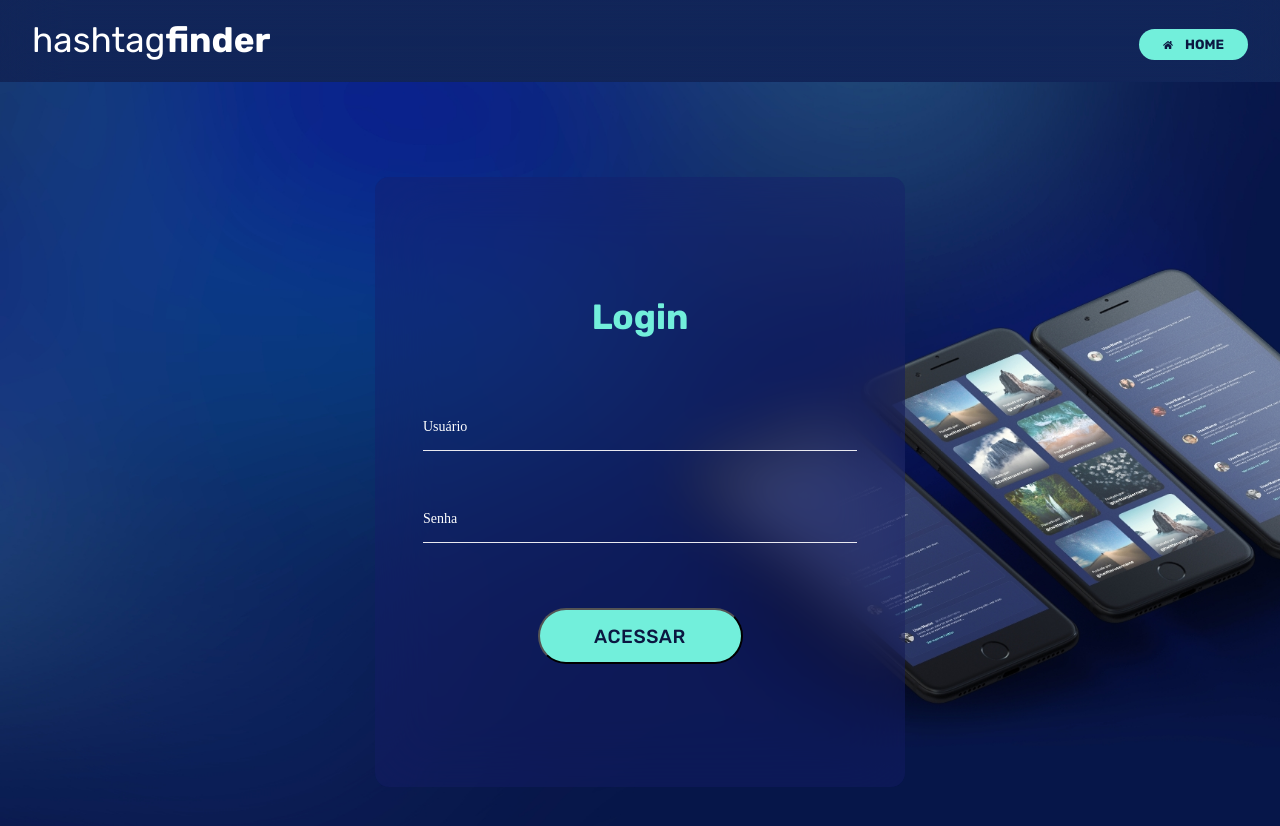
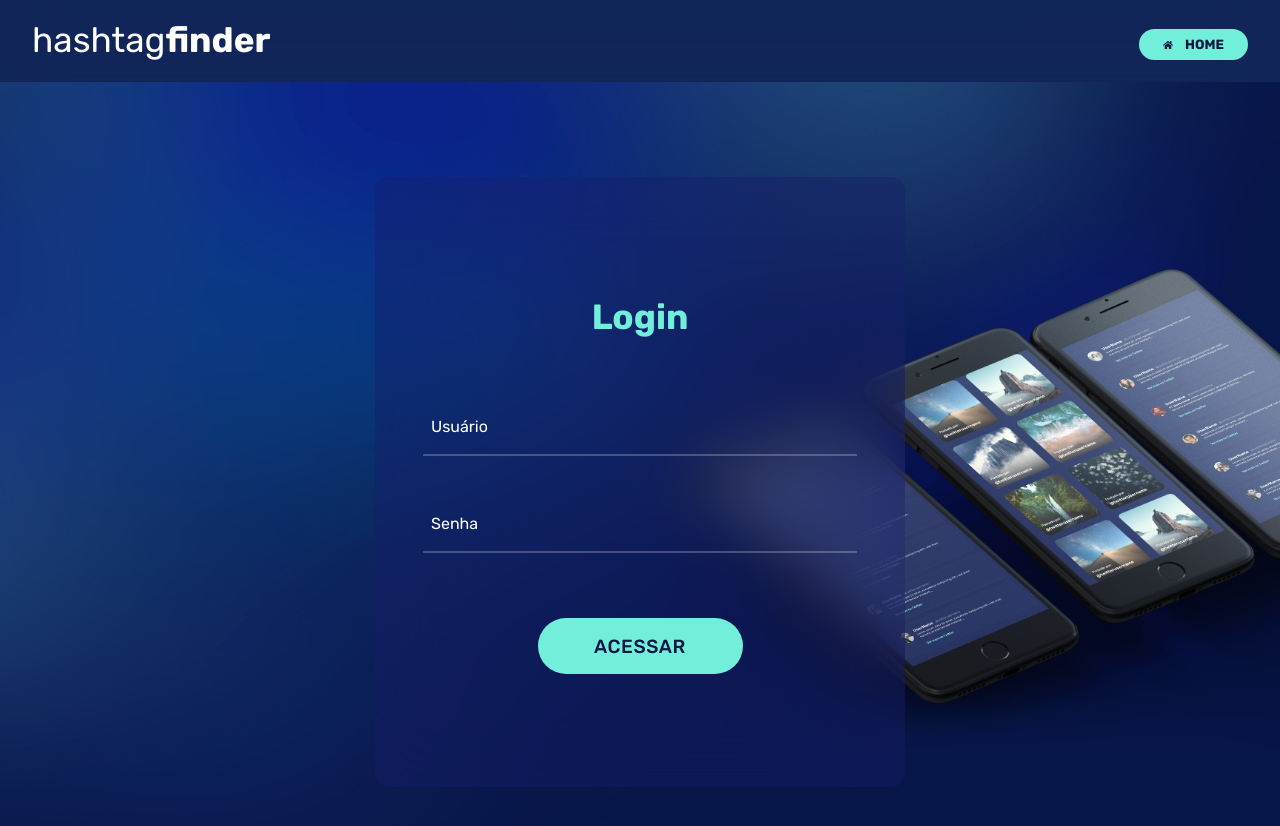
Before and after one commit to SteveJamerson/hashtag-finger, a React (Create React App) app: page / in a window 1280 px wide. Shown: the top 826 px of the page. Built offline with nearby package versions, Linux system fonts and the light colour scheme.

Commit message:
conflict

```diff
--- a/src/components/Tokens/global.ts
+++ b/src/components/Tokens/global.ts
@@ -28,6 +28,7 @@ export default createGlobalStyle`
     }
     * {
     box-sizing: border-box;
+    font-family: "Rubik", sans-serif;
     }
     html {
     overflow-x:hidden;
--- a/src/components/atoms/Input/style.ts
+++ b/src/components/atoms/Input/style.ts
@@ -60,8 +60,15 @@ export const InputComponent = styled.input<TextFieldProps>`
    ${(props) =>
       props.variant === 'outline' &&
       css`
-         border: 0px solid #e9e9f0;
-         border-bottom-width: 1px;
+         border: 0px solid #e9e9f040;
+         border-bottom-width: 2px;
+         font-size: 16px;
+         color: #72efdb;
+
+         & + label {
+            left: 0.5rem;
+            font-size: 16px;
+         }
       `}
    ${(props) =>
       props.variant === 'fill' &&
@@ -75,7 +82,7 @@ export const InputComponent = styled.input<TextFieldProps>`
          backdrop-filter: blur(30px);
          max-width: 1000px;
 
-         &::placeholder {
+         & + {
             color: #8d9da2;
             font-size: 16px;
             font-weight: 500;
@@ -97,6 +104,6 @@ export const LabelComponent = styled.label<
    pointer-events: none;
    transform: ${(props) =>
       props.focused
-         ? 'translate(0, -.75rem) scale(0.75)'
+         ? 'translate(-.5rem, -.75rem) scale(0.75)'
          : 'translate(0, .5rem) scale(1)'};
 `;
--- a/src/components/molecules/Form/styles.ts
+++ b/src/components/molecules/Form/styles.ts
@@ -1,5 +1,6 @@
 import React from 'react';
-import styled from 'styled-components'
+import styled from 'styled-components';
+import { ButtonComponent } from '../../atoms/Button/style';
 
 export const Container = styled.div`
    width: 530px;
@@ -16,7 +17,7 @@ export const Container = styled.div`
 
       & + div {
          margin-bottom: 65px;
-     }
+      }
    }
 
    @media (max-width: 768px) {
@@ -27,13 +28,12 @@ export const Container = styled.div`
       width: 340px;
       height: 450px;
    }
-
 `;
 
 export const Title = styled.h3`
    font: normal normal bold 35px/21px Rubik;
    letter-spacing: 0px;
-   color: #72EFDB;
+   color: #72efdb;
    align-items: center;
    text-align: center;
    margin: 130px 0 75px 0;
@@ -41,10 +41,9 @@ export const Title = styled.h3`
    @media (max-width: 411px) {
       margin: 62px 0 44px 0;
    }
-
 `;
 
-export const Button = styled.button`
+export const Button = styled(ButtonComponent)`
    width: 205px;
    height: 56px;
    display: flex;
@@ -58,7 +57,7 @@ export const Button = styled.button`
    font-family: 'Rubik';
    font-weight: 500;
    letter-spacing: 0.57px;
-   color: #0B1741;
+   color: #0b1741;
    text-transform: uppercase;
    margin: 0 auto;
 `;
```
